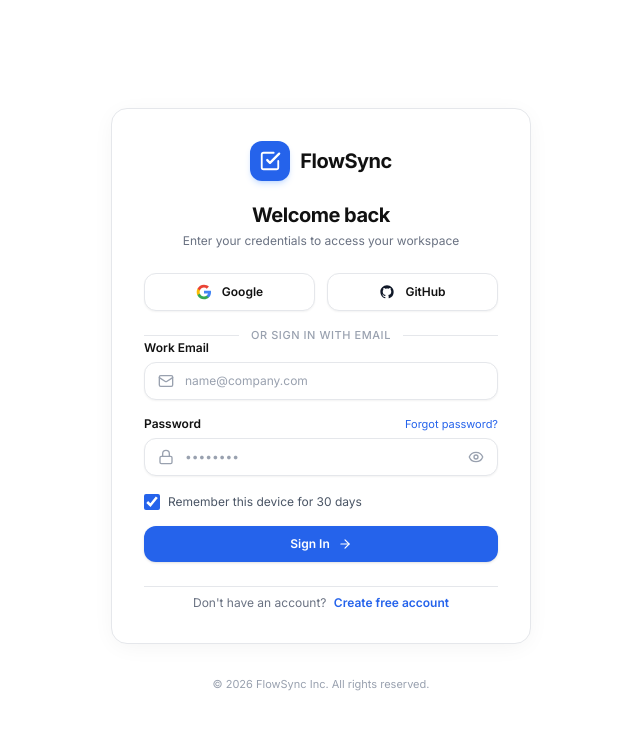
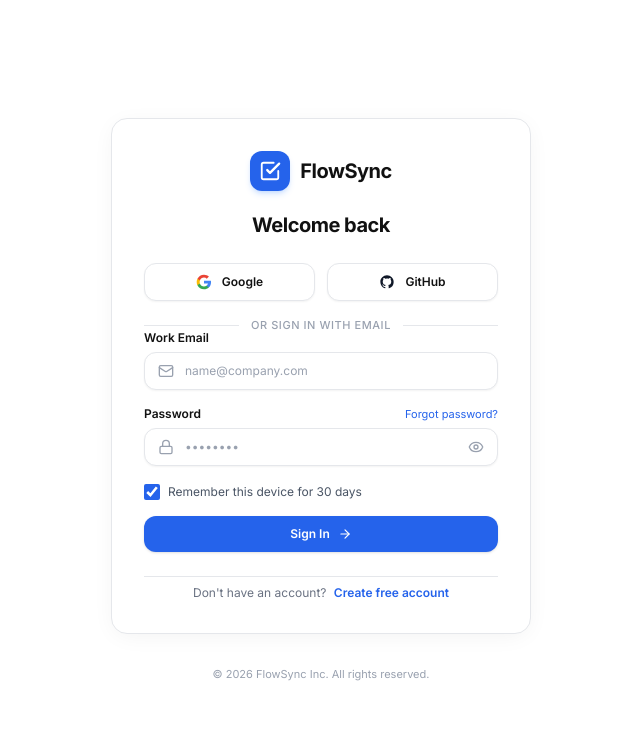
Before and after one commit to rasel1510/TaskFlow, a Next.js app: page /auth/login in a window 1280 px wide. Shown: the top 730 px of the page, without its empty margins (319-959 px from the left). Built offline with nearby package versions, Linux system fonts and the light colour scheme.

Commit message:
style(auth): remove workspace credentials subtitle from login page

```diff
--- a/src/app/auth/login.tsx
+++ b/src/app/auth/login.tsx
@@ -115,9 +115,6 @@ function LoginForm() {
         <h1 className="text-xl font-bold tracking-tight text-[#111111]">
           Welcome back
         </h1>
-        <p className="text-xs text-gray-500 mt-1">
-          Enter your credentials to access your workspace
-        </p>
       </div>
 
       {/* Social Logins */}
```
